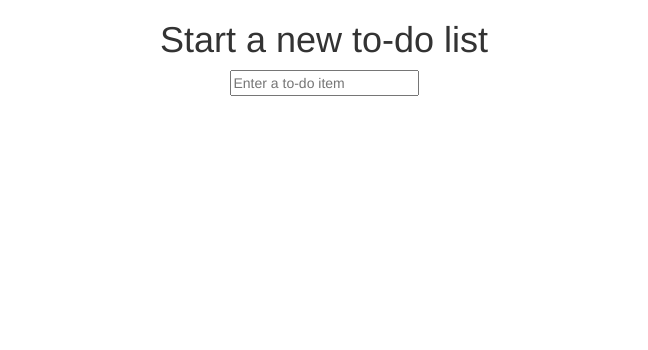
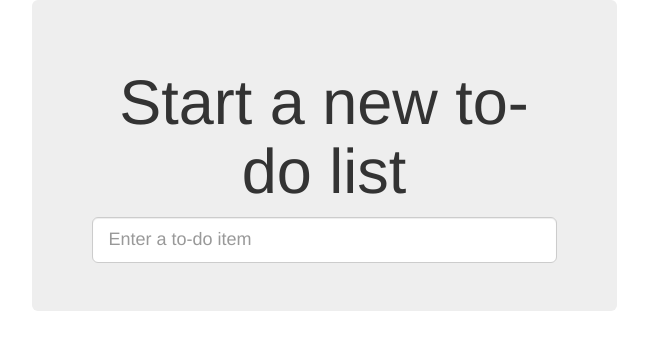
Before and after one commit to lorenaleao/tdd-project, a Django app: template lists/templates/home.html in a window 1280 px wide. Shown: the top 350 px of the page, without its empty margins (316-964 px from the left). Run offline with Django 3.2, Linux system fonts and the light colour scheme; the template is opened without the code that fills it, so the values that code supplies are empty; some libraries are stand-ins or nearby versions.

Commit message:
Melhorando a estética da aplicação

```diff
--- a/lists/templates/base.html
+++ b/lists/templates/base.html
@@ -13,11 +13,12 @@
     <div class="container">
 
       <div class="row">
-        <div class="col-md-6 col-md-offset-3">
+        <div class="col-md-6 col-md-offset-3 jumbotron">
           <div class="text-center">
             <h1>{% block header_text %}{% endblock %}</h1>
             <form method="POST" action="{% block form_action %}{% endblock %}">
               <input name="item_text" id="id_new_item"
+		     class="form-control input-lg"
                      placeholder="Enter a to-do item" />
               {% csrf_token %}
             </form>
--- a/lists/templates/list.html
+++ b/lists/templates/list.html
@@ -5,7 +5,7 @@
 {% block form_action %}/lists/{{ list.id }}/add_item{% endblock %}
 
 {% block table %}
-  <table id="id_list_table">
+  <table id="id_list_table" class="table">
     {% for item in list.item_set.all %}
       <tr><td>{{ forloop.counter }}: {{ item.text }}</td></tr>
     {% endfor %}
```
